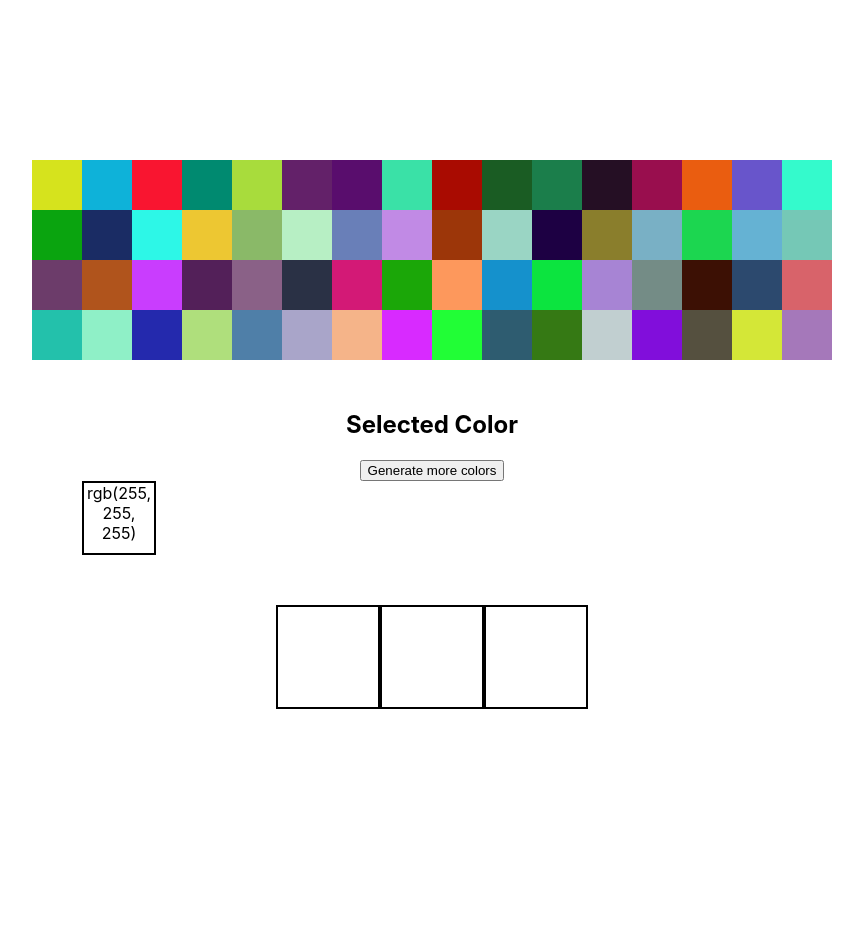
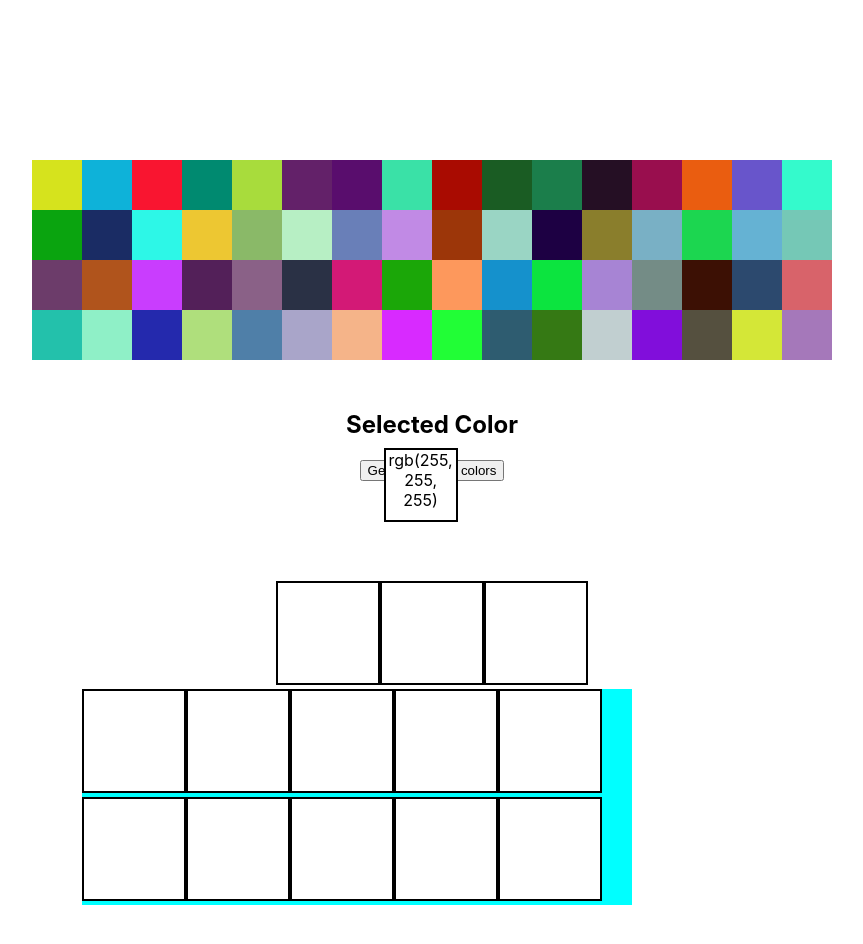
Before and after one commit to yayakix/color-pickerreact, a React (Create React App) app: page / in a window 1280 px wide. Shown: the top 944 px of the page, without its empty margins (208-1071 px from the left). Before the commit the page ends 800 px from the top, so only its background shows below. Built offline with nearby package versions, Linux system fonts and the light colour scheme.

Commit message:
adding more boxes

```diff
--- a/src/App.css
+++ b/src/App.css
@@ -32,22 +32,31 @@ body{
 }
 
 .selectedcolor{
-  /* text-align: center;
-  width: 100px;
-  height: 100px; */
   width: 70px;
   height: 70px;
   text-align: center;
-    border: 2px solid black;
+  border: 2px solid black;
+  position: absolute;
+  right: 48%;
+  top: 56%;
+  /* left: 0; */
+
 
 }
 
 .bigboxes{
   text-align: center;
-  margin-top: 50px;
+  margin-top: 100px;
 }
 
 .selectcontainer{
   text-align: center;
   margin: 50px;
 }
+
+.newgrid{
+  background-color: aqua;
+  display: flex;
+  flex-wrap: wrap;
+  max-width: 550px;
+}
--- a/src/ColorSelected.js
+++ b/src/ColorSelected.js
@@ -3,6 +3,15 @@ import BigBox from "./components/BigBox";
 
 function ColorSelected(props) {
     let value = props.color
+    let array = []
+    const manyboxes = (num) => {
+      for (let i = 0; i < num; i++){
+        array.push(<BigBox color={value} />);
+      }
+    }
+    manyboxes(10)
+
+    const listItems = array.map((x) => <div>{x}</div>)
   return (
     <>
       <div
@@ -13,11 +22,13 @@ function ColorSelected(props) {
       >
         {value}
       </div>
+
       <div className="bigboxes">
         <BigBox color={value} />
         <BigBox color={value} />
         <BigBox color={value} />
       </div>
+      <div className="newgrid">{listItems}</div>
     </>
   );
 }
--- a/src/SmallBox.js
+++ b/src/SmallBox.js
@@ -49,6 +49,7 @@ function SmallBox(props) {
       </div>
       <div className="selectcontainer">
         <h2>Selected Color</h2>
+
         <button id="new" onClick={(e) => newColors(e)}>
           Generate more colors
         </button>
```
